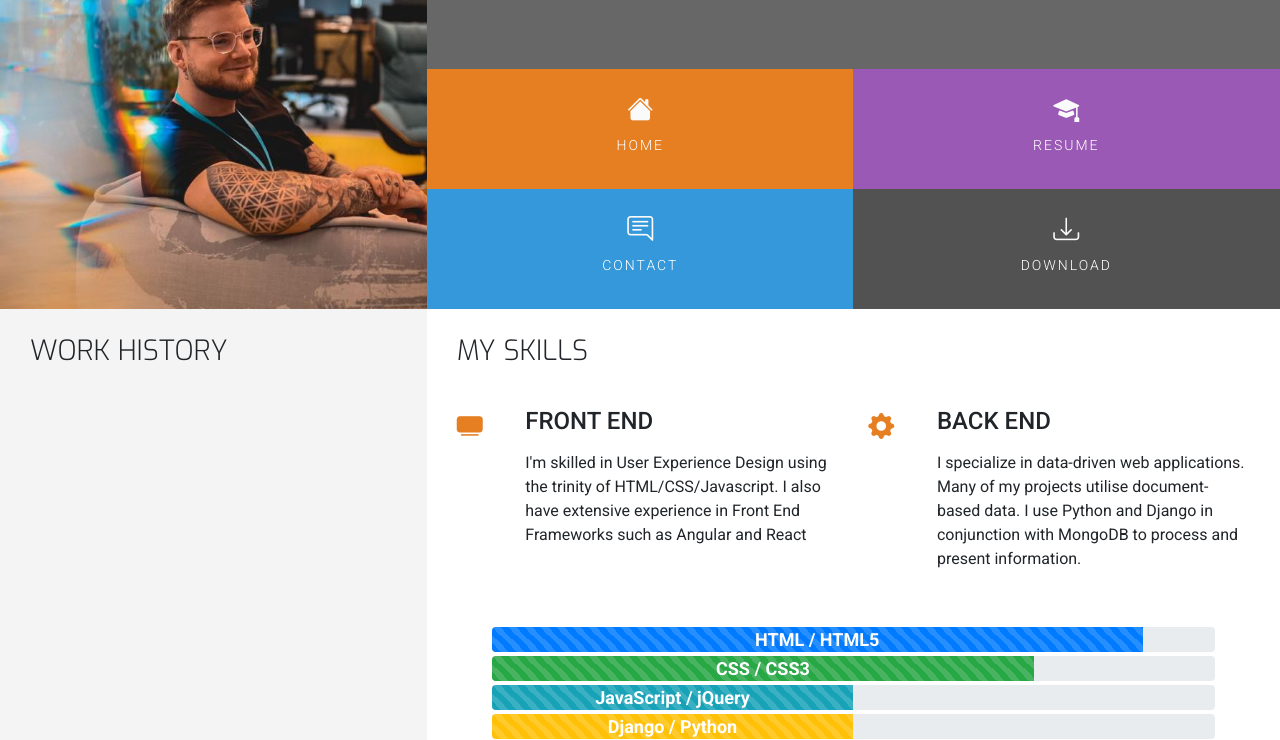
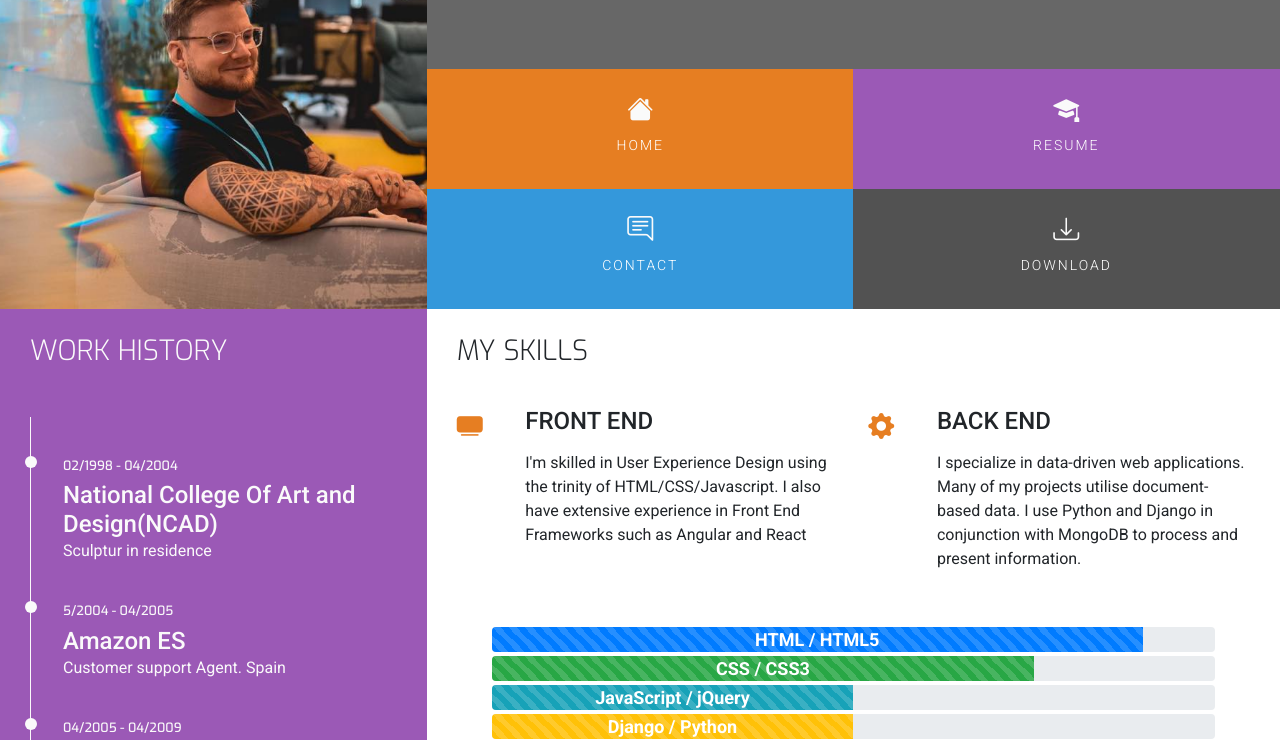
Before and after one commit to KimBergstroem/profile-Portfolio-Site, a website: page resume.html in a window 1280 px wide. Shown: the part 180-920 px from the top of the page. Drawn offline with nearby package versions, Linux system fonts and the light colour scheme.

Commit message:
Add: Timeline with content in resume.html

```diff
--- a/assets/style.css
+++ b/assets/style.css
@@ -37,6 +37,7 @@ h4 {
     float: none;
 }
 
+.history-heading,
 .section-heading {
     font-family: 'Exo', sans-serif;
     font-weight: 300;
@@ -71,6 +72,10 @@ h4 {
 
 .bg-color-personal-info{
     background: #f4f4f4;
+}
+
+.bg-color-work-history {
+    background-color: #9b59b6;
 }
 
 /*----------------------------------------------Heading */
@@ -300,3 +305,50 @@ footer {
 .progress-section {
     margin: 40px 20px;
 }
+
+/*----------------------------------------------Work history */
+.history-heading{
+    color: #fafafa;
+    margin-bottom: 50px;
+}
+
+.timeline-item{
+    padding: 4em 2em 0em 2em;
+    position: relative;
+    color: #fafafa;
+    border-left: 1px solid;
+}
+
+.timeline-item p{
+    padding: 0;
+    margin: 0;
+}
+
+.timeline-item:before{
+    content: attr(data-dates);
+    position: absolute;
+    left: 2.5em;
+    top: 3em;
+    display: block;
+    font-family: 'Exo', sans-serif;
+    font-weight: 500;
+    font-size: 0.8em;
+    padding: 0;
+    margin: 0;
+}
+
+.timeline-item:after{
+    width: 12px;
+    height: 12px;
+    display: block;
+    top: 2.4em;
+    position: absolute;
+    left: -6px;
+    border-radius: 12px;
+    content: '';
+    background: #fafafa;
+}
+
+.history-items{
+    margin-bottom: 30px;
+}
--- a/resume.html
+++ b/resume.html
@@ -57,14 +57,32 @@
 
   <section class="container-fluid">
     <div class="row">
-        <div class="col-md-4 bg-color-personal-info section-column">
+        <div class="col-md-4 bg-color-work-history section-column">
             <div class="row">
                 <div class="col-12">
-                    <h3 class="section-heading uppercase">
+                    <h3 class="history-heading uppercase">
                         Work History
                     </h3>
                 </div>
             </div>
+            <div class="history-items">
+            <div class="timeline-item" data-dates="02/1998 - 04/2004">
+              <h4>National College Of Art and Design(NCAD)</h4>
+              <p>Sculptur in residence</p>
+            </div>
+            <div class="timeline-item" data-dates="5/2004 - 04/2005">
+              <h4>Amazon ES </h4>
+              <p>Customer support Agent. Spain</p>
+            </div>
+            <div class="timeline-item" data-dates="04/2005 - 04/2009">
+              <h4>Code Instutute</h4>
+              <p>Full stack student. Spain</p>
+            </div>
+            <div class="timeline-item" data-dates="05/2009 - 04/2012">
+              <h4>Google Developer</h4>
+              <p>Junior Dev position. US</p>
+            </div>
+          </div>
         </div>
         <div class="col-md-8 bg-color-three-reasons section-column">
             <div class="row">
```
